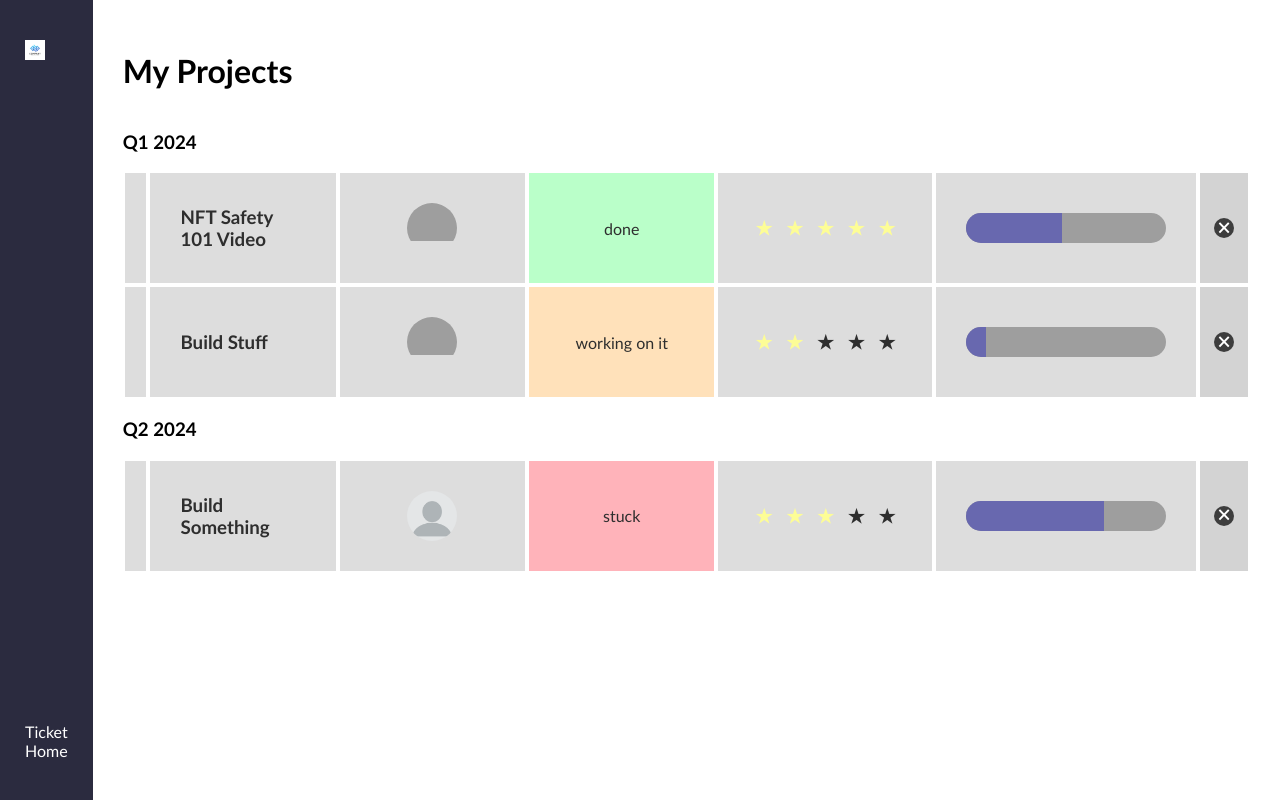
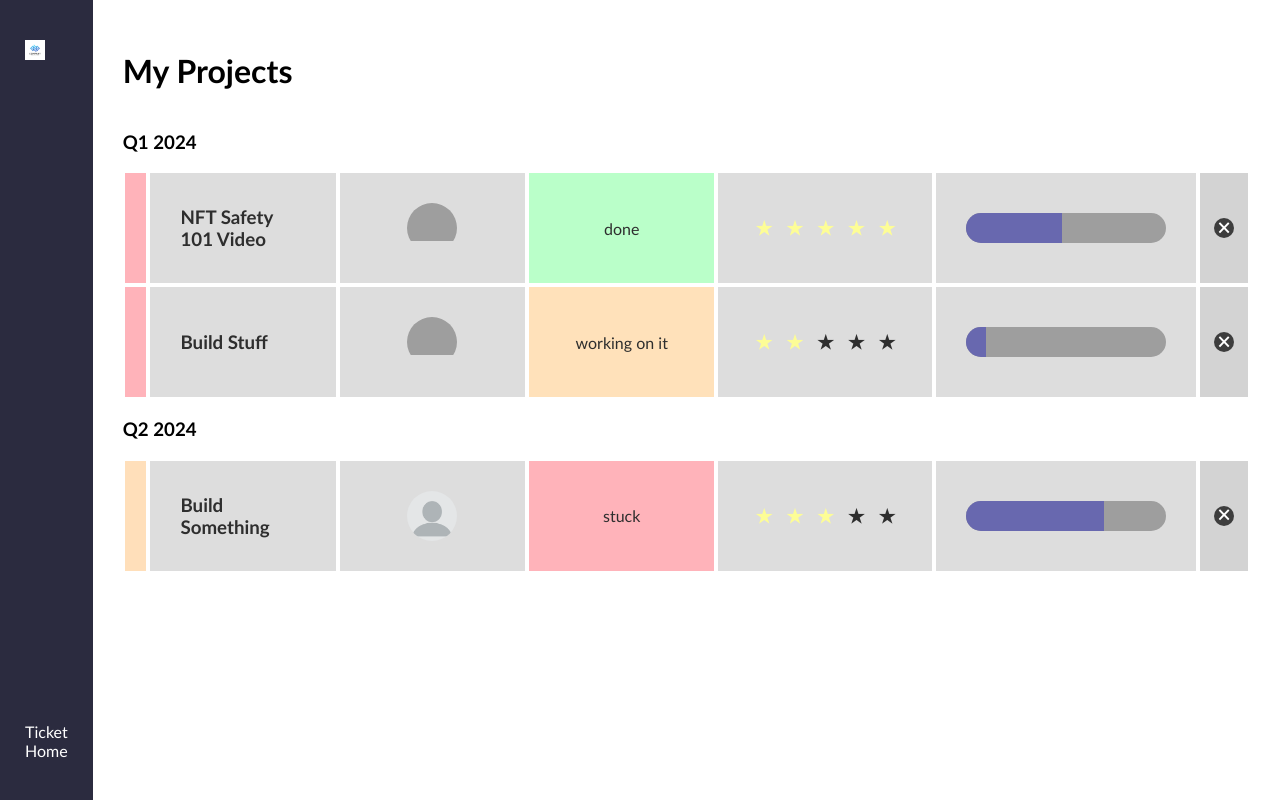
Before and after one commit to GretSeat/crm, a React (Create React App) app: page / in a window 1280 px wide. Built offline with nearby package versions, Linux system fonts and the light colour scheme; grey boxes are pictures that could not be loaded.

Commit message:
ticket colors

```diff
--- a/src/components/TicketCard.js
+++ b/src/components/TicketCard.js
@@ -9,7 +9,7 @@
   return (
     <div className="ticket-card">
       <Link to={`/ticket/${ticket.documentId}`} id="link">
-        <div className="ticket-color"></div>
+        <div className="ticket-color" style={{ backgroundColor: color }}></div>
         <h3>{ticket.title}</h3>
         <AvatarDisplay ticket={ticket} />
         <StatusDisplay status={ticket.status} />
--- a/src/pages/Dashboard.js
+++ b/src/pages/Dashboard.js
@@ -42,6 +42,14 @@
     },
   ];
 
+  const colors = [
+    "rgb(255, 179, 186)",
+    "rgb(255, 223, 186)",
+    "rgb(255, 255, 186)",
+    "rgb(186, 255, 201)",
+    "rgb(186, 255, 255)",
+  ];
+
   const uniqueCategories = [
     ...new Set(tickets?.map(({ category }) => category)),
   ];
@@ -59,7 +67,7 @@
                 .map((filteredTicket, _index) => (
                   <TicketCard
                     id={_index}
-                    color={filteredTicket.color}
+                    color={colors[categoryIndex] || colors[0]}
                     ticket={filteredTicket}
                   />
                 ))}
```
